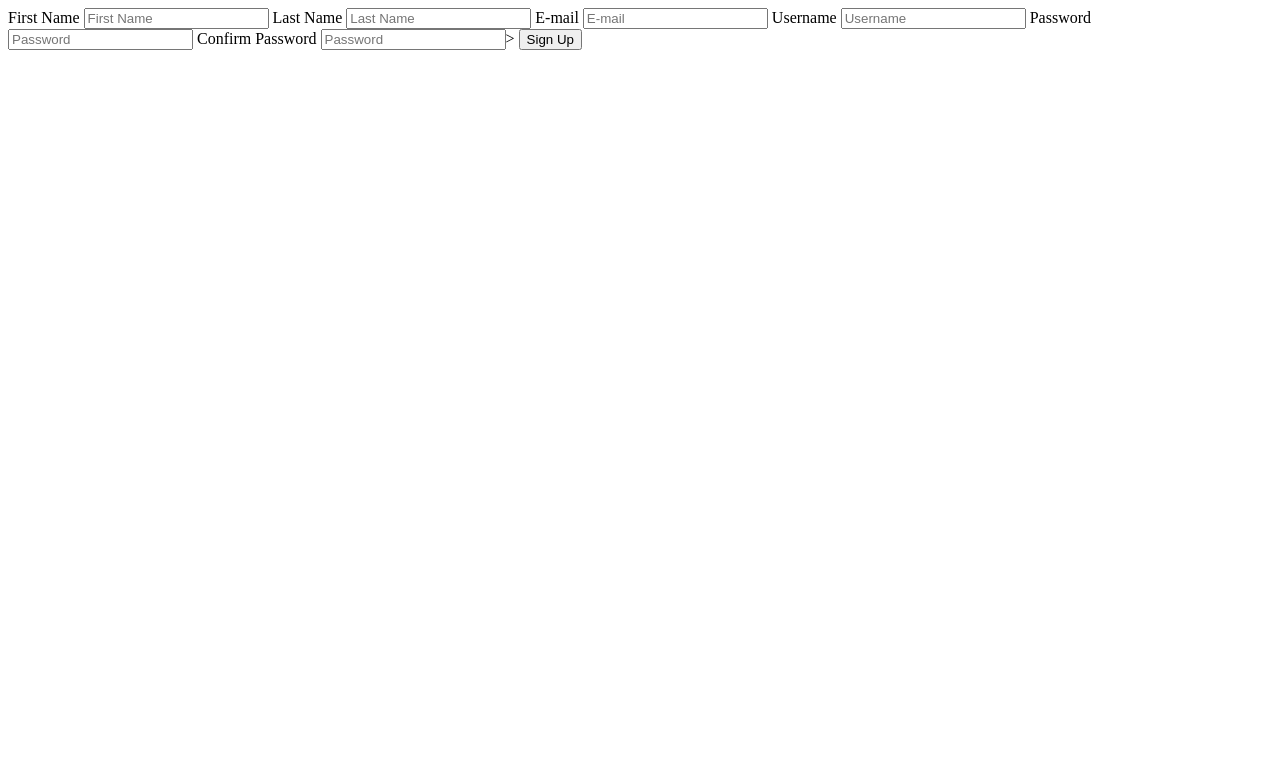
After one commit to Azaann1/project1, a PHP site: page /signup.php in a window 1280 px wide. The commit adds this page. Shown: the top 783 px of the page. Run offline with PHP 8.4, Linux system fonts and the light colour scheme.

Commit message:
added files

```diff
--- a/index.php
+++ b/index.php
@@ -9,6 +9,7 @@
             <input type="text" placeholder="Username" name="username" required>
             <label> Password </label>
             <input type="password" placeholder="Password" name="password" required>
+            <button type="button"> Login </button>
         </form>
     </body>
 </html>
--- /dev/null
+++ b/signup.php
@@ -0,0 +1,24 @@
+<html>
+
+    <head>
+        <title> Sign Up </title>
+    </head>
+    <body>
+        <form>
+            <label> First Name </label>
+            <input type="text" placeholder="First Name" name="firstname" required>
+            <label> Last Name </label>
+            <input type="text" placeholder="Last Name" name="lastname" required>
+            <label> E-mail </label>
+            <input type="text" placeholder="E-mail" name="email" required>
+            <label> Username </label>
+            <input type="text" placeholder="Username" name="username" required>
+            <label> Password </label>
+            <input type="password" placeholder="Password" name="password" required>
+            <label> Confirm Password </label>
+            <input type="password" placeholder="Password" name="password" required>>
+
+            <button type="button"> Sign Up </button>
+        </form>
+    </body>
+</html>
```
Also changed, not shown: lostpsw.php (added, +13 -0 lines).
